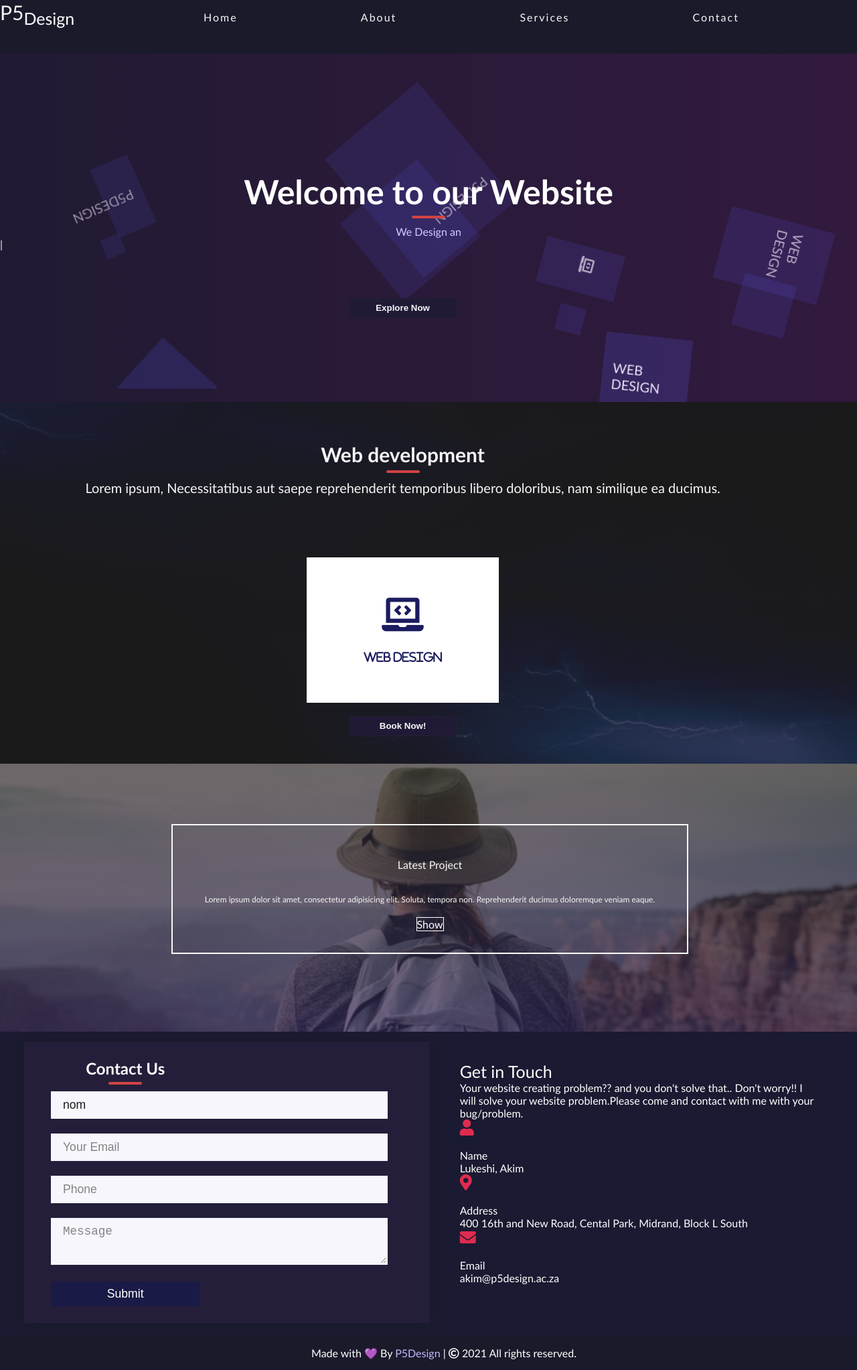
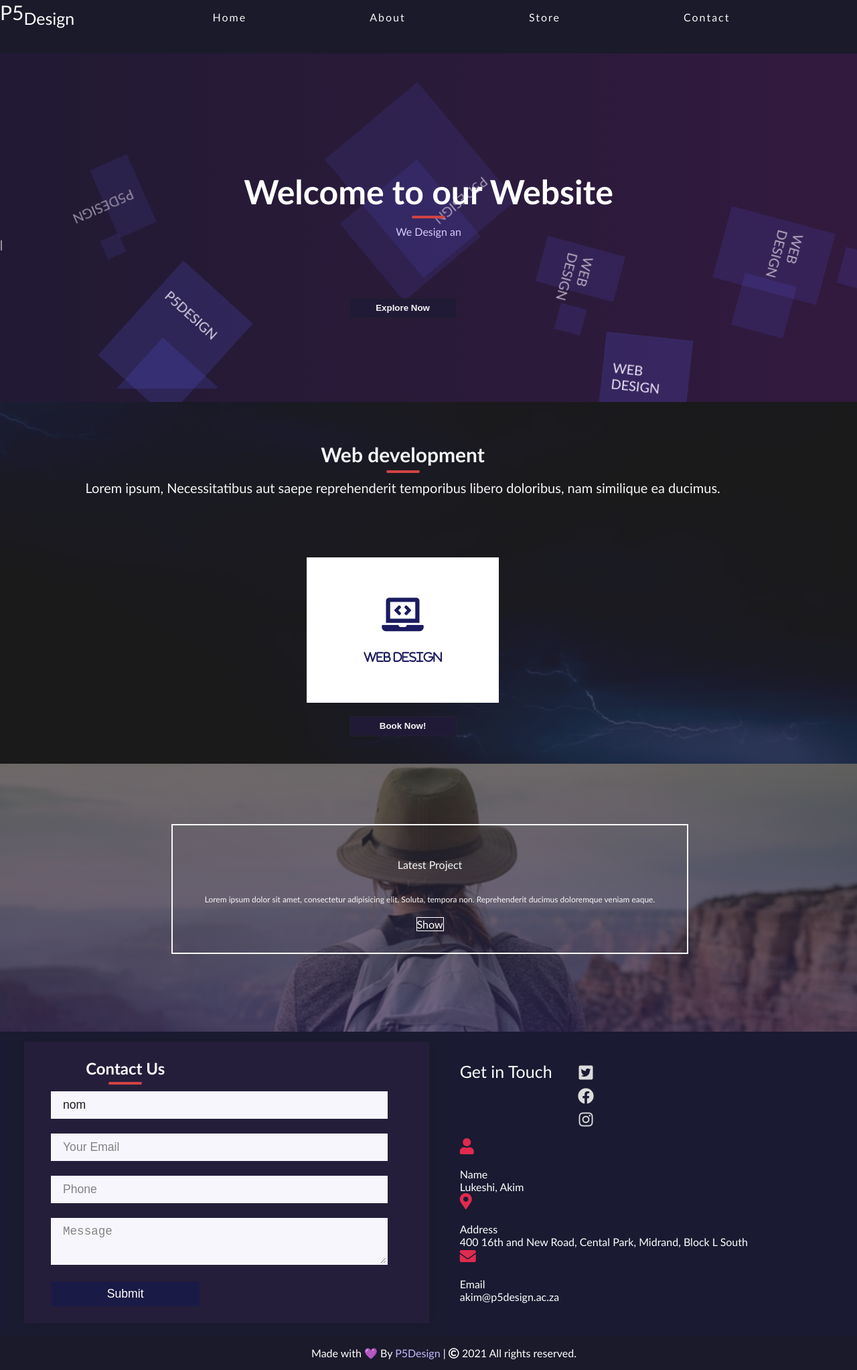
Before and after one commit to NKANDU546/hello, a plain HTML site: page index.html in a window 1280 px wide. Shown: the top 2045 px of the page at 67% size. Drawn offline with nearby package versions, Linux system fonts and the light colour scheme; a script that the page names is missing.

Commit message:
Update index.html

```diff
--- a/index.html
+++ b/index.html
@@ -33,10 +33,10 @@
                     <div id="phone" class="open" onclick="ouvrir()"><i class="fas fa-bars"></i></div>
                     <div id="mobile" class="barre">
                     <div class="head">
-                        <a class="active" href="qwerty.html">Home</a>
+                        <a class="active" href="index.html">Home</a>
 
                       <a href="Aboutus.php">About</a>
-                      <a href="#section3">Services</a>
+                      <a href="#section3">Store </a>
                       <a href="#hey">Contact</a>
                       <a href="#" class="close"  onclick="fermer()"><i class="fas fa-times"></i></a>
 
@@ -69,6 +69,8 @@
 		<ul class="box-area">
             <div class="banner-text">
                 <ul>
+                    <li>Web Design</li>
+                    <li>P5Design</li>
                     <li>Web Design</li>
                     <li>P5Design</li>
                     <li>Web Design</li>
@@ -130,6 +132,7 @@
 </section>
 
 <section class="hey" id="hey">
+
     <div class="container" id="#container">
 		<div class="contact-box">
 
@@ -154,9 +157,13 @@
                         <div class="text">
                             Get in Touch
                         </div>
-                        <p>
-                            Your website creating problem?? and you don't solve that.. Don't worry!! I will solve your website problem.Please come and contact with me with your bug/problem.
-                        </p>
+                        <ul id="media">
+                            <a href="https://twitter.com/NkanduAkim" target="blank"><li><i class="fab fa-twitter-square"></i></li></a>
+                            <a href="https://www.facebook.com/profile.php?id=100009176320053" target="blank"><li><i class="fab fa-facebook"></i></li></a>
+                            <a href="#" target="blank"><li><i class="fab fa-instagram" ></i></li></a>
+                        </ul>
+
+
                         <div class="icons">
                             <div class="row">
                                 <i class="fas fa-user"></i>
```
